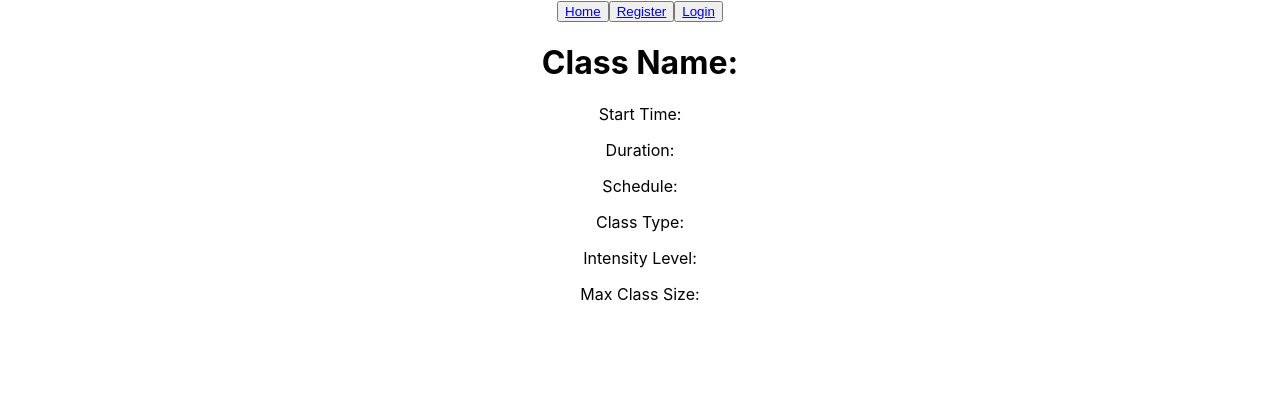
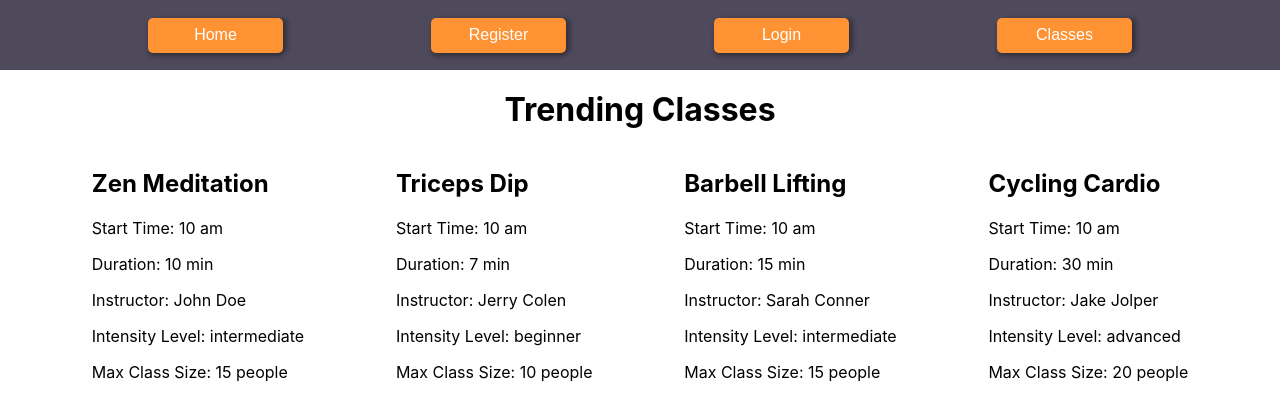
Before and after one commit to BW-Anywhere-Fitness-1/front-end, a React (Create React App) app in the folder fitness-app/: page /classes in a window 1280 px wide. Shown: the top 420 px of the page. Built offline with nearby package versions, Linux system fonts and the light colour scheme; no server answers.

Commit message:
added some style and state management wit context api

```diff
--- a/fitness-app/src/App.css
+++ b/fitness-app/src/App.css
@@ -1,19 +1,101 @@
-.App {
+.App,
+body {
+	height: 100vh;
+	margin: 0;
+	padding: 0;
+}
+.nav {
+	background: #4e4a5c;
+	height: 70px;
+	display: flex;
+	flex-direction: row;
+	justify-content: space-evenly;
+	align-items: center;
+}
+.nav-btn {
+	border: none;
+	width: 135px;
+	height: 35px;
+	background: #ff9233;
+	box-shadow: 5px 0px 4px rgba(0, 0, 0, 0.25), 0px 4px 4px rgba(0, 0, 0, 0.25);
+	border-radius: 5px;
+}
+.nav-link {
+	text-decoration: none;
+	color: white;
+	font-size: 16px;
+}
+.home-page {
+	background: url("./Assets/fitnessHome.jpg") no-repeat center center fixed;
+	background-size: cover;
+	height: 100vh;
+	overflow: hidden;
+}
+.home-title {
+	display: inline-block;
+	margin: 70px;
+}
+/* .loginForm {
+  border: solid;
+  width: 50%;
+  height: 300px;
+  margin: auto;
+  float: right;
+} */
+.registerForm {
+	/* border: solid red; */
+	display: flex;
+	flex-direction: column;
+	justify-content: center;
+	align-items: center;
+	width: 50%;
+	min-height: 300px;
+	margin: auto;
+}
+.inputForm {
+	height: 25px;
+}
+.labelForm {
+	/* border: solid yellow; */
+	display: flex;
+	flex-direction: column;
+	width: 300px;
+	margin: 7px;
+	color: rgb(29, 28, 28);
+	font-weight: bolder;
+}
+.form-btn {
+	background-color: #4e4a5c;
+	color: white;
+	font-size: 14px;
+	border: none;
+	width: 135px;
+	height: 35px;
+	box-shadow: 5px 0px 4px rgba(0, 0, 0, 0.25), 0px 4px 4px rgba(0, 0, 0, 0.25);
+	border-radius: 5px;
+}
+.class-list {
+	display: flex;
+	flex-direction: row;
+	flex-wrap: wrap;
+	justify-content: space-evenly;
+}
+.card-title {
+	margin: 20px;
 	text-align: center;
 }
-
-.App-logo {
+/* .App-logo {
 	height: 40vmin;
 	pointer-events: none;
-}
-
+} */
+/*
 @media (prefers-reduced-motion: no-preference) {
 	.App-logo {
 		animation: App-logo-spin infinite 20s linear;
 	}
-}
+} */
 
-.App-header {
+/* .App-header {
 	background-color: #282c34;
 	min-height: 100vh;
 	display: flex;
@@ -22,9 +104,9 @@
 	justify-content: center;
 	font-size: calc(10px + 2vmin);
 	color: white;
-}
+} */
 
-.App-link {
+/* .App-link {
 	color: #61dafb;
 }
 
@@ -35,4 +117,4 @@
 	to {
 		transform: rotate(360deg);
 	}
-}
+} */
--- a/fitness-app/src/App.js
+++ b/fitness-app/src/App.js
@@ -1,28 +1,36 @@
-import React from 'react';
-import { Route } from 'react-router-dom';
-import './App.css';
-import Home from './Components/Home';
-import RegistrationForm from './Components/RegistrationForm';
-import InstructorLogin from './Components/InstructorLogin';
-import Nav from './Components/Nav';
-import ClassData from './Components/ClassData';
+import React from "react";
+import { Route } from "react-router-dom";
+import "./App.css";
+import Home from "./Components/Home";
+import RegistrationForm from "./Components/RegistrationForm";
+import InstructorLogin from "./Components/InstructorLogin";
+import Nav from "./Components/Nav";
+import ClassData from "./Components/ClassData";
+import Login from "./Components/Login";
+import { ClassProvider } from "./Components/ClassContext";
+import ClassList from './Components/ClassList'
 
 function App() {
 	return (
-    <div className="App">
+		<div className='App'>
+			<ClassProvider>
 				<Nav />
-      <Route exact path = "/">
+
+				<Route exact path='/'>
 					<Home />
 				</Route>
-      <Route exact path = "/register">
+				<Route exact path='/register'>
 					<RegistrationForm />
 				</Route>
-      <Route exact path = "/login">
+				<Route exact path='/login'>
 					<InstructorLogin />
+					<Login />
 				</Route>
-      <Route exact path= "/classes">
-        <ClassData />
+				<Route exact path='/classes'>
+					{/* <ClassData /> */}
+					<ClassList/>
 				</Route>
+			</ClassProvider>
 		</div>
 	);
 }
--- a/fitness-app/src/Components/ClassCard.js
+++ b/fitness-app/src/Components/ClassCard.js
@@ -1,20 +1,20 @@
-import React from 'react';
+import React from "react";
 
-const ClassCard = props => {
-
+const ClassCard = (props) => {
 	return (
-        <div className="outer-container">
-            <div className="inner-container">
-                <h1>Class Name: {props.name}</h1>
+		<div className='outer-container'>
+			<div className='inner-container'>
+				<h2>{props.name}</h2>
 				<p>Start Time: {props.start_time}</p>
 				<p>Duration: {props.duration}</p>
-                <p>Schedule: {props.schedule}</p>
-                <p>Class Type: {props.type}</p>
+				{/* <p>Schedule: {props.schedule}</p>
+                <p>Class Type: {props.type}</p> */}
+				<p>Instructor: {props.instructor}</p>
 				<p>Intensity Level: {props.level}</p>
 				<p>Max Class Size: {props.max_size}</p>
 			</div>
 		</div>
-    )
+	);
 };
 
 export default ClassCard;
--- /dev/null
+++ b/fitness-app/src/Components/ClassContext.js
@@ -0,0 +1,49 @@
+import React, { useState, createContext } from "react";
+
+export const ClassContext = createContext();
+
+export const ClassProvider = (props) => {
+	const [classes, setClasses] = useState([
+		{
+			id: 0,
+            max_size: "15 people",
+            level: 'intermediate',
+			start_time: "10 am",
+			name: "Zen Meditation",
+			instructor: "John Doe",
+			duration: "10 min",
+		},
+		{
+            id: 1,
+            max_size: "10 people",
+            level: 'beginner',
+			start_time: "10 am",
+			name: "Triceps Dip",
+			instructor: "Jerry Colen",
+			duration: "7 min",
+		},
+		{
+            id: 2,
+            max_size: "15 people",
+            level: 'intermediate',
+			start_time: "10 am",
+			name: "Barbell Lifting",
+			instructor: "Sarah Conner",
+			duration: "15 min",
+		},
+		{
+            id: 3,
+            max_size: "20 people",
+            level: 'advanced',
+			start_time: "10 am",
+			name: "Cycling Cardio",
+			instructor: "Jake Jolper",
+			duration: "30 min",
+		},
+	]);
+	return (
+		<ClassContext.Provider value={[classes, setClasses]}>
+			{props.children}
+		</ClassContext.Provider>
+	);
+};
--- a/fitness-app/src/Components/ClassData.js
+++ b/fitness-app/src/Components/ClassData.js
@@ -1,6 +1,7 @@
 import React, { useState, useEffect } from 'react'
 import axios from 'axios';
 import ClassCard from './ClassCard';
+// import { ClassContext } from "./ClassContext";
 
 export default function ClassData() {
     const [classData, setClassData] = useState([{
--- /dev/null
+++ b/fitness-app/src/Components/ClassList.js
@@ -0,0 +1,27 @@
+import React, { useContext } from "react";
+import ClassCard from "./ClassCard";
+import { ClassContext } from "./ClassContext";
+
+const ClassList = () => {
+  const [classes] = useContext(ClassContext);
+  return (
+    <div>
+      <h1  className="card-title">Trending Classes</h1>
+      <div className="class-list">
+        {classes.map(item => (
+          <ClassCard
+            key={item.id}
+            name={item.name}
+            instructor={item.instructor}
+            duration={item.duration}
+            start_time={item.start_time}
+            max_size={item.max_size}
+            level={item.level}
+          />
+        ))}
+      </div>
+    </div>
+  );
+};
+
+export default ClassList;
--- a/fitness-app/src/Components/Home.js
+++ b/fitness-app/src/Components/Home.js
@@ -1,11 +1,14 @@
-import React from 'react';
-import homeImg from '../Assets/home_img.jpg';
+import React from "react";
+import homeImg from "../Assets/home_img.jpg";
 
 export default function Home() {
-    return (
-        <div>
-             <img className="homeImg" src={homeImg} alt="woman boxing" />
-            <h1>Welcome to Anywhere Fitness!</h1>
-        </div>
-    )
+	return (
+		<div className='home-page'>
+			{/* <div className='homeImg home-item' ><img src={homeImg} alt='woman boxing' /></div> */}
+			<div className='home-title'>
+				<h1>Welcome to Anywhere Fitness!</h1>
+				<h2>The world is your gym. Welcome.</h2>
+			</div>
+		</div>
+	);
 }
--- a/fitness-app/src/Components/InstructorLogin.js
+++ b/fitness-app/src/Components/InstructorLogin.js
@@ -73,10 +73,11 @@ export default function InstructorLogin() {
     };
 
     return (
-       <form onSubmit={formSubmit}>
-           <label htmlFor="email">
+       <form onSubmit={formSubmit} className='registerForm'>
+           <h2>For Instructors</h2>
+           <label htmlFor="email" className='labelForm'>
                Email:
-               <input
+               <input className='inputForm'
                 type="email"
                 name="email"
                 id="email"
@@ -85,9 +86,9 @@ export default function InstructorLogin() {
                 />
            </label>
            {error.email.length > 0 ? (<p className="error">{error.email}</p>) : null}
-           <label htmlFor="password">
+           <label htmlFor="password" className='labelForm'>
                Password:
-               <input
+               <input className='inputForm'
                 type="password"
                 name="password"
                 id="password"
@@ -96,7 +97,7 @@ export default function InstructorLogin() {
                 />
            </label>
            {error.password.length > 0 ? (<p className="error">{error.password}</p>) : null}
-            <button disabled={buttonDisabled}>Login</button>
+            <button disabled={buttonDisabled} className='form-btn'>Login</button>
        </form>
     )
 }
--- /dev/null
+++ b/fitness-app/src/Components/Login.js
@@ -0,0 +1,62 @@
+import React, { useState } from "react";
+
+// import { AxiosWithAuth } from "../utils/AxiosWithAuth";
+
+const Login = (props) => {
+	const [credentials, setCredentilas] = useState({
+		username: "",
+		password: "",
+	});
+	const handleChange = (e) => {
+		setCredentilas({
+			...credentials,
+			[e.target.name]: e.target.value,
+		});
+	};
+	// const login = (e) => {
+	// 	e.preventDefault();
+	// 	console.log(credentials);
+	// 	AxiosWithAuth()
+	// 		.post("/login", credentials)
+	// 		.then((res) => {
+	// 			localStorage.setItem("token", res.data.payload);
+	// 			props.history.push("/bubbles");
+	// 		})
+	// 		.catch((err) => {
+	// 			console.log(err);
+	// 		});
+	// };
+	return (
+		<section className='loginForm'>
+			{/* <form onSubmit={login}> */}
+			<form className='registerForm'>
+				<h2>For Clients</h2>
+				<input
+				 className='inputForm'
+					type='text'
+					name='username'
+					placeholder='User Name'
+					value={credentials.username}
+					onChange={handleChange}
+					className='form'
+				/>
+				<br />
+				<input
+					className='inputForm'
+					type='password'
+					name='password'
+					placeholder='Password'
+					value={credentials.password}
+					onChange={handleChange}
+					className='form'
+				/>
+				<br />
+				<button type='submit' className='form-btn'>
+					Log In
+				</button>
+			</form>
+		</section>
+	);
+};
+
+export default Login;
--- a/fitness-app/src/Components/Nav.js
+++ b/fitness-app/src/Components/Nav.js
@@ -4,11 +4,11 @@ import { Link } from 'react-router-dom';
 export default function Nav() {
     return (
         <div>
-            <nav>
-                <button> <Link to="/">Home</Link></button>
-                <button> <Link to="/register">Register</Link></button>
-                <button> <Link to="/login">Login</Link></button>
-                {/* <button> <Link to="/classes">Classes</Link></button> */}
+            <nav className='nav'>
+                <button className='nav-btn'> <Link to="/" className='nav-link'>Home</Link></button>
+                <button className='nav-btn'> <Link to="/register" className='nav-link'>Register</Link></button>
+                <button className='nav-btn'> <Link to="/login" className='nav-link'>Login</Link></button>
+                <button className='nav-btn'> <Link to="/classes" className='nav-link'>Classes</Link></button>
             </nav>
 
         </div>
```
Also changed, not shown: fitness-app/src/Components/RegistrationForm.js (+99 -83 lines), 1 other file (tests, documents, lock files or other folders). Lines whose indentation alone changed are shown as unchanged.
